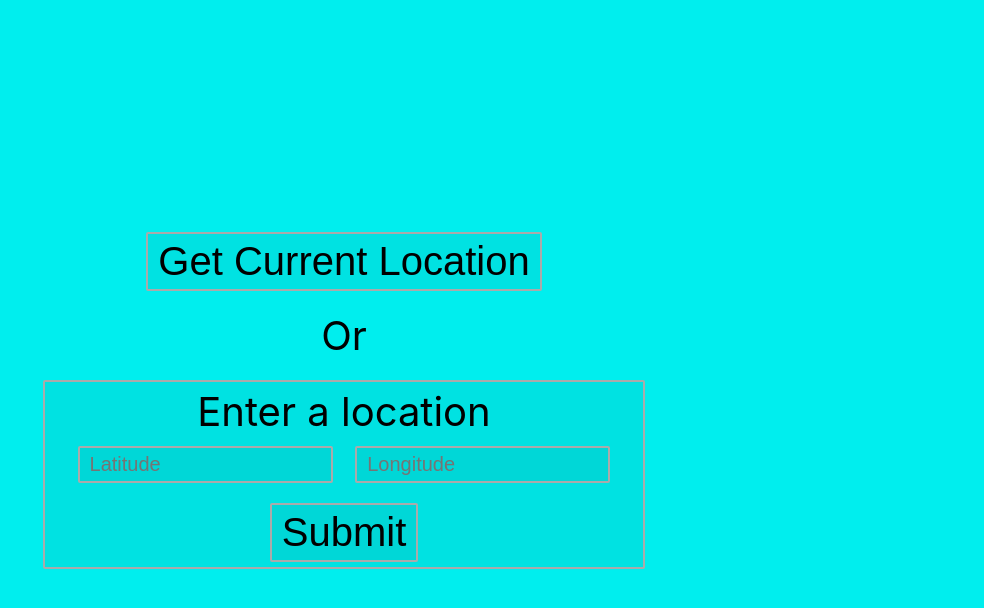
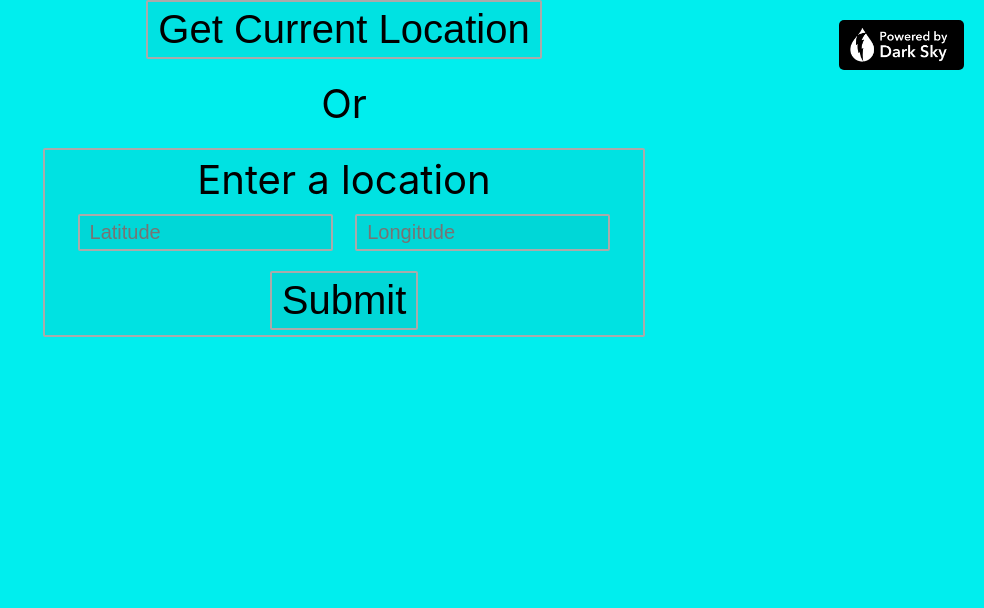
Before and after one commit to JamesNarayanan/weather, a React (Create React App) app: page / in a window 1280 px wide. Shown: the top 608 px of the page, without its empty margins (296-1280 px from the left). Built offline with nearby package versions, Linux system fonts and the light colour scheme.

Commit message:
Updated styles
Page now resizes better
Added powered by darksky logo

```diff
--- a/src/App.css
+++ b/src/App.css
@@ -5,12 +5,13 @@ body {
 .wrapper {
 	height: 100vh;
 	display: flex;
-	justify-content: center;
 	align-items: center;
 	flex-direction: column;
 }
 
-#scheduleContainer {
+#scheduleContainer { /* Contains Day info and the schedule */
+	margin-top: 50px;
+	height: auto;
 	display: flex;
 	flex-direction: column;
 	border: 1px solid black;
@@ -76,3 +77,13 @@ button:focus {
 #inputWrapper input:focus {
 	outline: 2px solid white;
 }
+
+#darkSkyLogo {
+	position: absolute;
+	top: 20px;
+	right: 20px;
+	height: 50px;
+	width: auto;
+	border-radius: 5px;
+	background-color: black;
+}
--- a/src/App.js
+++ b/src/App.js
@@ -91,6 +91,14 @@ class App extends Component {
 	}
 
 	render() {
+		function DarkSkyLogo(props) {
+			return (
+				<a href="https://darksky.net/poweredby/" target="_blank" rel="noopener noreferrer">
+					<img src="darkSky.png" alt="Dark Sky Logo" id="darkSkyLogo"></img>
+				</a>
+			);
+		}
+
 		if(!this.state.haveLocation) {
 			return (
 				<div id="getLocWrapper" className="wrapper">
@@ -105,6 +113,7 @@ class App extends Component {
 						</div>
 						<button onClick={this.getLocation} style={{marginTop: "10px"}}>Submit</button>
 					</div>
+					<DarkSkyLogo />
 				</div>
 			);
 		} else if(this.state.days) {
@@ -115,6 +124,7 @@ class App extends Component {
 						<DayInfo day={this.state.days[this.state.selectedDay]} unit={this.state.unit}/>
 						<Schedule days={this.state.days} onDayClick={this.handleDayClick} selectedDay={this.state.selectedDay} unit={this.state.unit}/>
 					</div>
+					<DarkSkyLogo />
 				</div>
 			);
 		} else {
--- a/src/Schedule.css
+++ b/src/Schedule.css
@@ -1,4 +1,5 @@
 #scheduleWrapper {
     display: flex;
     flex-direction: row;
+    flex-wrap: wrap;
 }
--- a/src/Settings.css
+++ b/src/Settings.css
@@ -1,12 +1,14 @@
 #settingsWrapper {
-    position: absolute;
-    top: 20px;
+    /* position: absolute; */
+    margin-top: 20px;
+    justify-self: flex-start;
     padding: 10px 20px;
     border: 1px solid black;
     border-radius: 5px;
     display: flex;
     justify-content: center;
     flex-direction: row;
+    flex-shrink: 0;
     background: rgba(0, 0, 0, .05);
 }
 
```
Also changed, not shown: public/darkSky.png (added), src/DarkSky.js (added).
